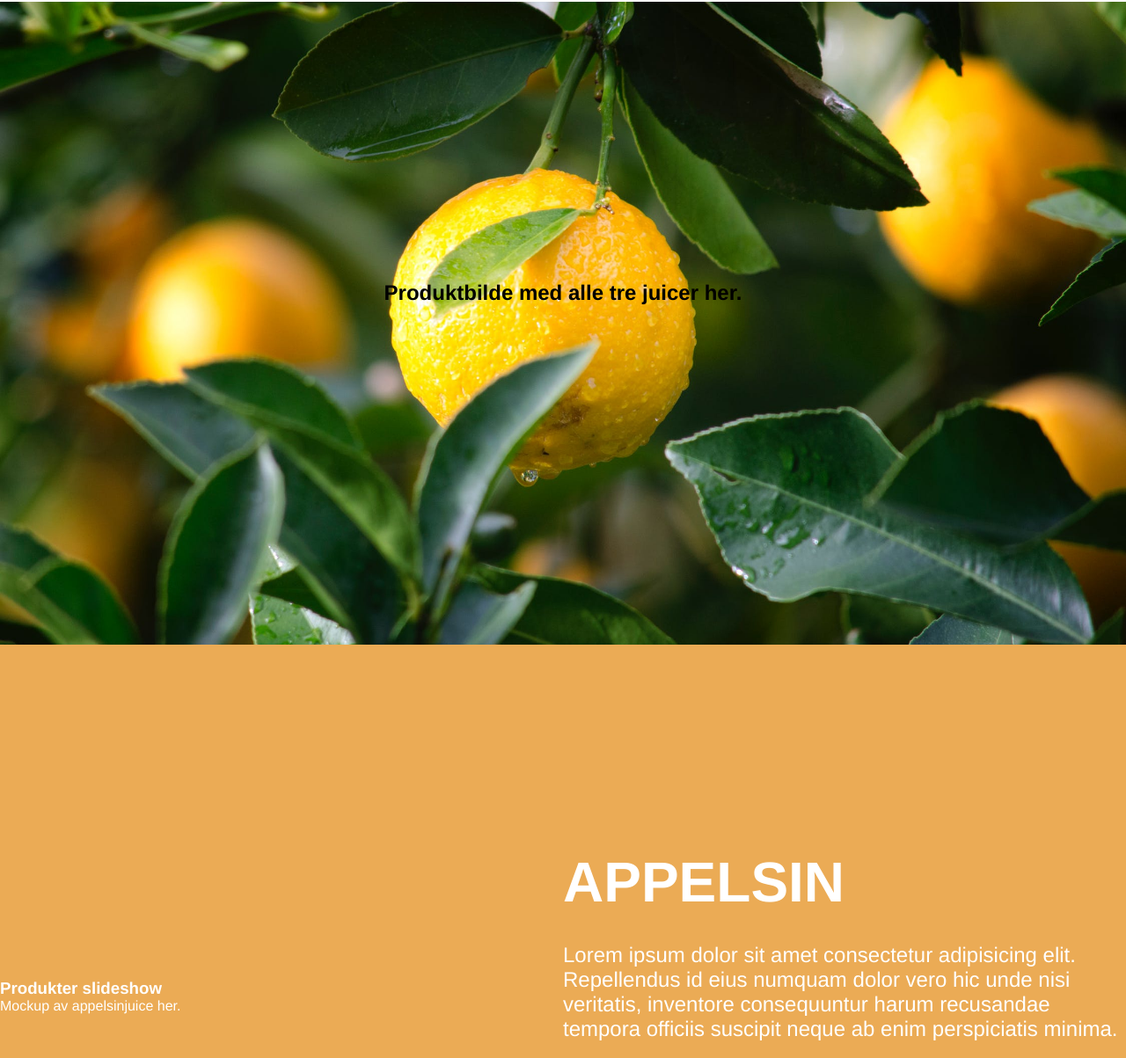
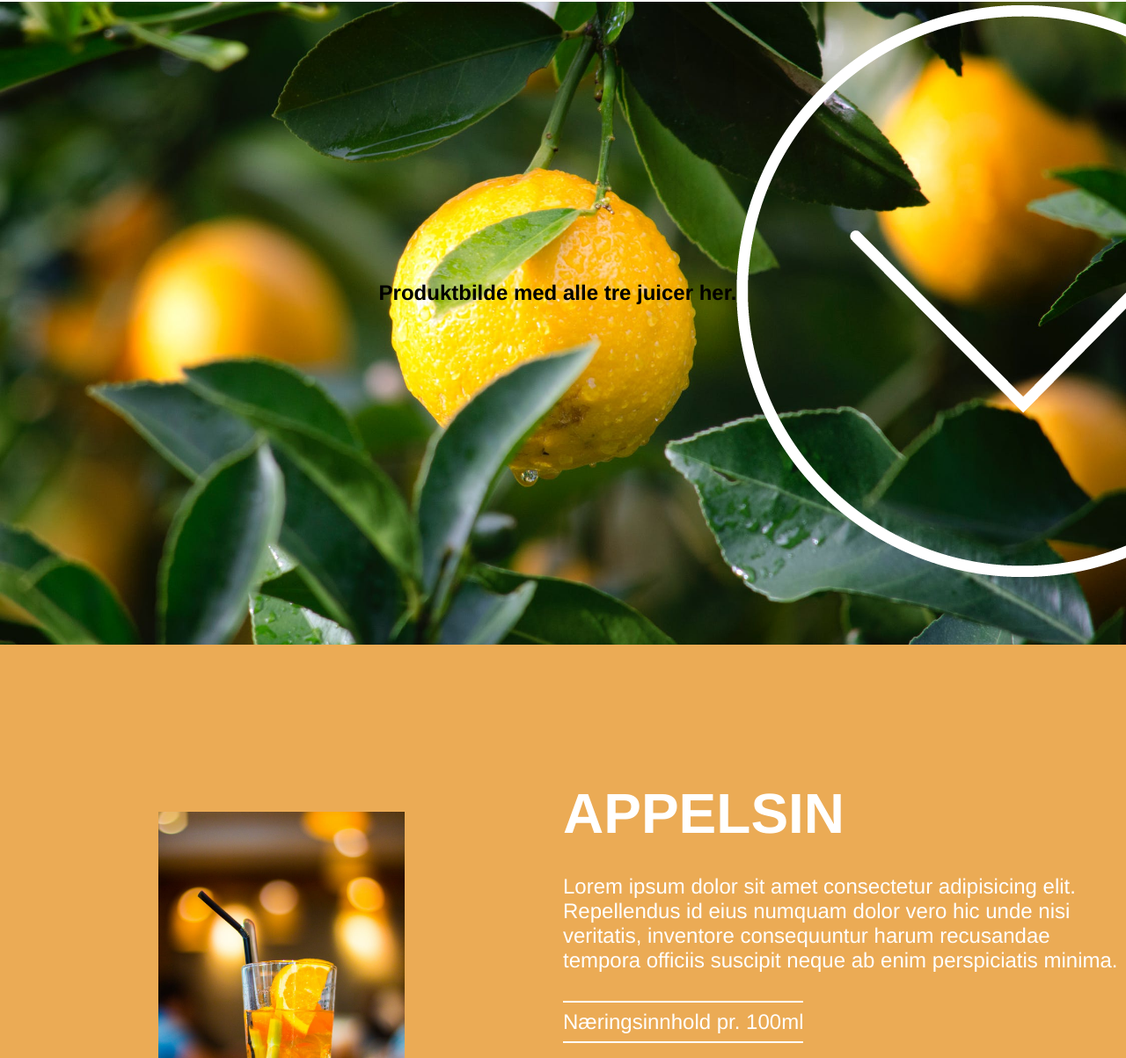
Before and after one commit to selmalois/vakka-juice, a plain HTML site: page index.html in a window 1280 px wide. Shown: the part 67-1270 px from the top of the page at 88% size. Drawn offline with Linux system fonts and the light colour scheme.

Commit message:
Ordnet gridet til brødtekst + bildet.

```diff
--- a/index.css
+++ b/index.css
@@ -48,7 +48,6 @@ section {
     background-color: white;
     background-size: cover;
     scroll-snap-align: center;
-    scroll-snap-align: center;
 
     /*** Er dette riktig måte å lage et universalt grid på? ***/
     display: grid;
@@ -69,6 +68,10 @@ section {
     text-align: center;
 }
 
+.pil-ned {
+    width: 12px;
+    filter: invert(100%);
+}
 
 
 #produkter {
@@ -80,9 +83,20 @@ section {
     align-items: center;
 }
 
+
+.appelsin-bilde-container {
+    display: flex;
+    align-items: center;
+    justify-content: center;
+}
+
+.appelsin-bilde {
+    width: 280px;
+}
+
 .produktbilde {
-    width: 80%;
-    height: 80%;
+    width: 200px;
+    height: 200px;
     background-image: url(./img-vækka/testbilde-produkt.jpeg);
     background-size: contain;
     background-repeat: no-repeat;
@@ -106,6 +120,7 @@ section {
 }
 
 .produktinfo {
+    display: inline-block;
     color: white;
     font-size: 1.5rem;
     text-decoration: none;
--- a/index.html
+++ b/index.html
@@ -17,11 +17,8 @@
                 </a>
 
                 <a class="nav-link" href="#produkter">Produkter</a>
-
                 <a class="nav-link" href="#vækka">Om serien</a>
-
                 <a class="nav-link" href="#forhandler">Finn butikker</a>
-
                 <a class="nav-link" href="#kontakt">Kontakt</a>
             </nav>
         </header>
@@ -31,18 +28,14 @@
                 <div class="hjelpelinjer">
                     <h1>Produktbilde med alle tre juicer her.</h1>
                 </div>
+                <div class="pil-ned">
+                    <img src="./img-vækka/rgb-pil-ned.png" alt="pil-ned">
+                </div>
             </section>
 
             <section id="produkter">
-                <article class="appelsin">
-                    <div class="juice-kartong">
-                        <h1>Produkter slideshow</h1>
-                        <p>Mockup av appelsinjuice her.</p>
-                    </div>
-
-                    <div class="produktbilde">
-                        <!-- Til bakgrunnsbilde -->
-                    </div>
+                <article class="appelsin-bilde-container">
+                    <img class="appelsin-bilde" src="./img-vækka/testbilde-produkt.jpeg">
                 </article>
 
                 <div class="appelsin">
```
